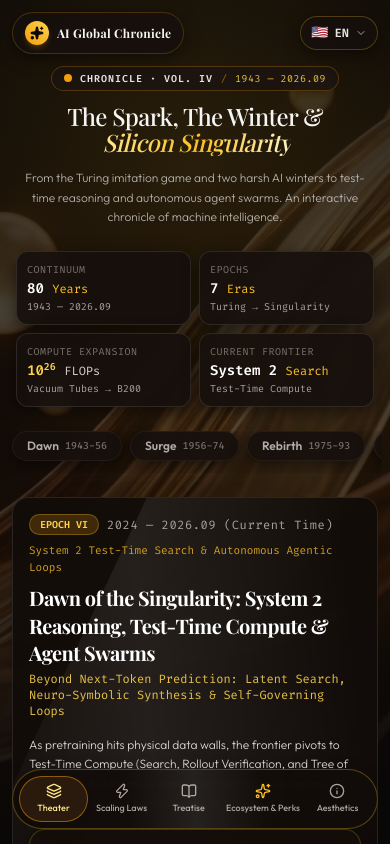
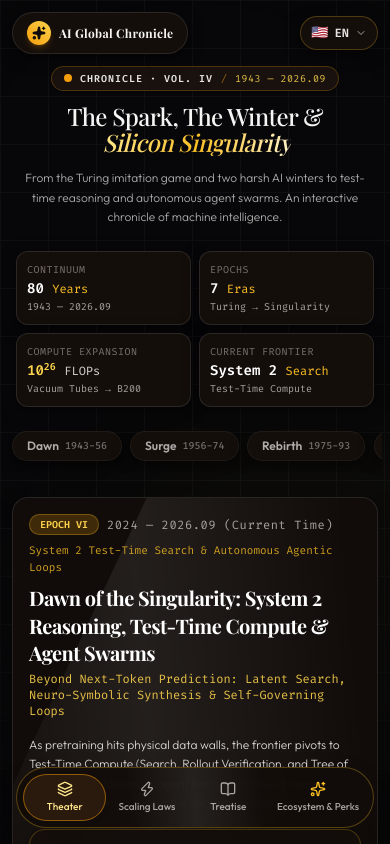
Before and after one commit to Mumumumuyi/ai-chronicle-2026, a React (Vite) app: page / in a window 390 px wide. Shown: the top 844 px of the page. Built offline with nearby package versions, Linux system fonts and the light colour scheme; a web font is replaced by a local one.

Commit message:
feat(design): complete architectural redesign and clean navigation

```diff
--- a/src/App.tsx
+++ b/src/App.tsx
@@ -4,7 +4,6 @@ import { LiquidEpochStage } from './components/LiquidEpochStage';
 import { LiquidParadigmWidget } from './components/LiquidParadigmWidget';
 import { ArticleReader } from './components/ArticleReader';
 import { MilestoneModal } from './components/MilestoneModal';
-import { AboutDesignHub } from './components/AboutDesignHub';
 import { AffiliateEcosystem } from './components/AffiliateEcosystem';
 import { AdminSecurityCheckpoint } from './components/admin/AdminSecurityCheckpoint';
 import { AdminDashboard } from './components/admin/AdminDashboard';
@@ -18,7 +17,6 @@ const AppContent: React.FC = () => {
   const [activeTab, setActiveTab] = useState<ActiveTab>('stage');
   const [activeEpochIndex, setActiveEpochIndex] = useState<number>(6); // Default to current 2024-2026 epoch
   const [activeMilestone, setActiveMilestone] = useState<Milestone | null>(null);
-  const [showAboutModal, setShowAboutModal] = useState<boolean>(false);
 
   // Sovereign Admin Vault State
   const [showAdminCheckpoint, setShowAdminCheckpoint] = useState<boolean>(false);
@@ -60,13 +58,8 @@ const AppContent: React.FC = () => {
 
   // 3. Track Tab Telemetry
   const handleTabChange = (tab: ActiveTab) => {
-    if (tab === 'about') {
-      setShowAboutModal(true);
-      recordVisitorLog({ path: '/about (关于编年史)' });
-    } else {
-      setActiveTab(tab);
-      recordVisitorLog({ path: `/${tab}` });
-    }
+    setActiveTab(tab);
+    recordVisitorLog({ path: `/${tab}` });
   };
 
   // 4. Track Milestone View Telemetry
@@ -82,7 +75,7 @@ const AppContent: React.FC = () => {
   // Keyboard navigation for epochs (ArrowLeft / ArrowRight)
   useEffect(() => {
     const handleKeyDown = (e: KeyboardEvent) => {
-      if (activeMilestone || showAboutModal || showAdminCheckpoint || showAdminDashboard || activeTab !== 'stage') return;
+      if (activeMilestone || showAdminCheckpoint || showAdminDashboard || activeTab !== 'stage') return;
       if (e.key === 'ArrowLeft' && activeEpochIndex > 0) {
         setActiveEpochIndex((prev) => prev - 1);
       } else if (e.key === 'ArrowRight' && activeEpochIndex < EPOCHS.length - 1) {
@@ -92,21 +85,30 @@ const AppContent: React.FC = () => {
 
     window.addEventListener('keydown', handleKeyDown);
     return () => window.removeEventListener('keydown', handleKeyDown);
-  }, [activeEpochIndex, activeMilestone, showAboutModal, showAdminCheckpoint, showAdminDashboard, activeTab]);
+  }, [activeEpochIndex, activeMilestone, showAdminCheckpoint, showAdminDashboard, activeTab]);
 
   return (
-    <div className="relative min-h-screen bg-[#0C0A09] text-[#F5F5F4] overflow-x-hidden selection:bg-amber-500/30 selection:text-amber-200">
-      {/* 1. Cinematic Warm Liquid Glass Image Background */}
-      <div className="fixed inset-0 z-0 pointer-events-none">
-        <img
-          src="./bg-warm-glass.jpg"
-          alt="Warm Liquid Glass Background"
-          className="w-full h-full object-cover object-center opacity-70 filter brightness-[0.75] contrast-[1.1] scale-105 transition-transform duration-1000"
+    <div className="relative min-h-screen bg-[#070709] text-[#F4F4F2] overflow-x-hidden selection:bg-amber-500/30 selection:text-amber-200">
+      {/* 1. Architectural Deep Void Canvas (Blueprint Grid + Ambient Radial Sheen) */}
+      <div className="fixed inset-0 z-0 pointer-events-none overflow-hidden">
+        {/* Subtle 48px Blueprint Coordinate Grid */}
+        <div
+          className="absolute inset-0 opacity-[0.035]"
+          style={{
+            backgroundImage: `linear-gradient(to right, #ffffff 1px, transparent 1px), linear-gradient(to bottom, #ffffff 1px, transparent 1px)`,
+            backgroundSize: '48px 48px'
+          }}
         />
-        {/* Warm Ambient Gradients */}
-        <div className="absolute inset-0 bg-gradient-to-b from-[#0C0A09]/60 via-[#0C0A09]/35 to-[#0C0A09]/95 hidden md:block md:backdrop-blur-[2px]" />
-        <div className="absolute inset-0 bg-gradient-to-b from-[#0C0A09]/80 via-[#0C0A09]/55 to-[#0C0A09]/95 md:hidden" />
-        <div className="absolute inset-0 bg-warm-hero" />
+        {/* Ethereal Warm Amber Atmosphere Glow */}
+        <div className="absolute -top-36 left-1/2 -translate-x-1/2 w-[900px] h-[550px] bg-gradient-to-b from-amber-500/12 via-amber-600/5 to-transparent rounded-full blur-3xl pointer-events-none" />
+        <div className="absolute top-1/2 -right-40 w-[500px] h-[500px] bg-amber-400/[0.025] rounded-full blur-3xl pointer-events-none" />
+        {/* Radial Edge Dark Vignette */}
+        <div
+          className="absolute inset-0 pointer-events-none"
+          style={{
+            background: 'radial-gradient(circle at 50% 30%, transparent 40%, rgba(7, 7, 9, 0.85) 100%)'
+          }}
+        />
       </div>
 
       {/* 2. Floating Liquid Glass Navbar */}
@@ -115,7 +117,6 @@ const AppContent: React.FC = () => {
         onTabChange={handleTabChange}
         activeEpochIndex={activeEpochIndex}
         onSelectEpoch={setActiveEpochIndex}
-        isAboutOpen={showAboutModal}
         onSecretTrigger={handleOpenAdmin}
       />
 
@@ -145,10 +146,6 @@ const AppContent: React.FC = () => {
         onClose={() => setActiveMilestone(null)}
       />
 
-      {showAboutModal && (
-        <AboutDesignHub onClose={() => setShowAboutModal(false)} />
-      )}
-
       {/* 5. Sovereign Admin Console Modals */}
       <AdminSecurityCheckpoint
         isOpen={showAdminCheckpoint}
@@ -164,12 +161,12 @@ const AppContent: React.FC = () => {
         onClose={() => setShowAdminDashboard(false)}
       />
 
-      {/* 6. Minimalist Ambient Footer */}
-      <footer className="relative z-10 border-t border-white/5 py-8 text-center text-stone-500 text-xs font-mono no-print">
-        <div className="max-w-6xl mx-auto px-4 flex flex-col sm:flex-row items-center justify-between gap-2">
-          <span>{t.footerCopyright}</span>
+      {/* 6. Minimalist Architectural Monograph Footer */}
+      <footer className="relative z-10 border-t border-white/[0.06] py-8 text-center text-stone-500 text-xs font-mono no-print">
+        <div className="max-w-6xl mx-auto px-4 flex flex-col sm:flex-row items-center justify-between gap-3">
+          <span className="text-stone-400">{t.footerCopyright}</span>
           <span className="text-amber-400/80">{t.footerDesignTag}</span>
-          <span>{t.footerNavHint}</span>
+          <span className="text-stone-500">{t.footerNavHint}</span>
         </div>
       </footer>
     </div>
--- a/src/components/LiquidEpochStage.tsx
+++ b/src/components/LiquidEpochStage.tsx
@@ -1,7 +1,6 @@
 import React from 'react';
 import { EPOCHS } from '../data/timelineData';
 import { Milestone } from '../types';
-import { MonetizationBanner } from './MonetizationBanner';
 import { ChevronLeft, ChevronRight, Sparkles, ArrowUpRight, Cpu, Compass, BookOpen } from 'lucide-react';
 import { useLanguage } from '../i18n/LanguageContext';
 import { getLocalizedEpoch } from '../data/timelineTranslations';
@@ -330,7 +329,7 @@ export const LiquidEpochStage: React.FC<LiquidEpochStageProps> = ({
             <div className="pt-2 flex justify-end">
               <button
                 onClick={onOpenReader}
-                className="liquid-glass-pill px-4 py-2 rounded-full text-xs font-mono text-amber-300 flex items-center space-x-1.5 hover:text-amber-100 transition-colors"
+                className="liquid-glass-pill px-4 py-2 rounded-full text-xs font-mono text-amber-300 flex items-center space-x-1.5 hover:text-amber-100 transition-colors border border-amber-400/25"
               >
                 <BookOpen className="w-3.5 h-3.5" />
                 <span>{t.readFullTreatise} →</span>
@@ -339,9 +338,6 @@ export const LiquidEpochStage: React.FC<LiquidEpochStageProps> = ({
           </div>
         </div>
       </div>
-
-      {/* Monetization & Commercial Sponsor Strip */}
-      <MonetizationBanner />
 
       {/* Dynamic Liquid Glass Scrubber Dock */}
       <div className="mt-8 liquid-glass rounded-full p-2.5 sm:p-3.5 flex items-center justify-between gap-4 shadow-xl border border-white/10">
--- a/src/components/Navbar.tsx
+++ b/src/components/Navbar.tsx
@@ -1,23 +1,21 @@
 import React, { useRef } from 'react';
-import { Sparkles, BookOpen, Layers, Zap, Info } from 'lucide-react';
+import { Sparkles, BookOpen, Layers, Zap } from 'lucide-react';
 import { useLanguage } from '../i18n/LanguageContext';
 import { LanguageDropdown } from './LanguageDropdown';
 
-export type ActiveTab = 'stage' | 'lab' | 'reader' | 'ecosystem' | 'about';
+export type ActiveTab = 'stage' | 'lab' | 'reader' | 'ecosystem';
 
 interface NavbarProps {
   activeTab: ActiveTab;
   onTabChange: (tab: ActiveTab) => void;
   activeEpochIndex: number;
   onSelectEpoch: (index: number) => void;
-  isAboutOpen?: boolean;
   onSecretTrigger?: () => void;
 }
 
 export const Navbar: React.FC<NavbarProps> = ({
   activeTab,
   onTabChange,
-  isAboutOpen = false,
   onSecretTrigger,
 }) => {
   const { t } = useLanguage();
@@ -47,7 +45,6 @@ export const Navbar: React.FC<NavbarProps> = ({
     { id: 'lab' as const, label: t.navLab, icon: Zap },
     { id: 'reader' as const, label: t.navReader, icon: BookOpen },
     { id: 'ecosystem' as const, label: t.navEcosystem, icon: Sparkles },
-    { id: 'about' as const, label: t.navAbout, icon: Info },
   ];
 
   return (
@@ -56,7 +53,7 @@ export const Navbar: React.FC<NavbarProps> = ({
         {/* Left: Brand Logo Pill */}
         <div
           onClick={handleLogoClick}
-          className="liquid-glass rounded-full px-3 sm:px-4 py-2 flex items-center space-x-2 sm:space-x-2.5 cursor-pointer hover:bg-white/10 transition-all select-none group flex-shrink-0"
+          className="liquid-glass rounded-full px-3.5 sm:px-4 py-2 flex items-center space-x-2 sm:space-x-2.5 cursor-pointer hover:bg-white/10 transition-all select-none group flex-shrink-0 border border-white/10"
           title="AI Chronicle"
         >
           <div className="w-6 h-6 rounded-full bg-gradient-to-tr from-amber-500 to-amber-300 flex items-center justify-center text-stone-950 shadow-md shadow-amber-500/20 group-hover:scale-105 transition-transform flex-shrink-0">
@@ -66,7 +63,7 @@ export const Navbar: React.FC<NavbarProps> = ({
             <span className="font-serif text-xs sm:text-sm font-semibold tracking-wide text-stone-100 group-hover:text-amber-300 transition-colors whitespace-nowrap">
               {t.brandTitle}
             </span>
-            <span className="text-[10px] font-mono px-2 py-0.5 rounded-full bg-amber-500/20 text-amber-300 border border-amber-400/30 whitespace-nowrap hidden lg:inline">
+            <span className="text-[10px] font-mono px-2 py-0.5 rounded-full bg-amber-500/15 text-amber-300 border border-amber-400/25 whitespace-nowrap hidden lg:inline">
               {t.brandSubtitle}
             </span>
           </div>
@@ -76,14 +73,14 @@ export const Navbar: React.FC<NavbarProps> = ({
         <nav className="hidden md:flex liquid-glass rounded-full p-1 items-center gap-1 flex-shrink-0 shadow-lg border border-white/10">
           {navItems.map((item) => {
             const Icon = item.icon;
-            const isActive = item.id === 'about' ? isAboutOpen : (activeTab === item.id && !isAboutOpen);
+            const isActive = activeTab === item.id;
             return (
               <button
                 key={item.id}
                 onClick={() => onTabChange(item.id)}
-                className={`px-3.5 py-1.5 rounded-full text-xs font-medium whitespace-nowrap transition-all flex items-center space-x-1.5 flex-shrink-0 select-none ${
+                className={`px-4 py-1.5 rounded-full text-xs font-medium whitespace-nowrap transition-all flex items-center space-x-1.5 flex-shrink-0 select-none ${
                   isActive
-                    ? 'liquid-glass-amber text-amber-200 font-semibold shadow-sm'
+                    ? 'liquid-glass-amber text-amber-200 font-semibold shadow-sm border border-amber-400/40'
                     : 'text-stone-300 hover:text-white hover:bg-white/5'
                 }`}
               >
@@ -103,23 +100,23 @@ export const Navbar: React.FC<NavbarProps> = ({
       {/* ======================================================== */}
       {/* NATIVE MOBILE FLOATING BOTTOM DOCK (< md screens)         */}
       {/* ======================================================== */}
-      <div className="fixed bottom-4 left-3 right-3 z-40 pointer-events-auto md:hidden flex justify-center no-print">
+      <div className="fixed bottom-4 left-4 right-4 z-40 pointer-events-auto md:hidden flex justify-center no-print">
         <nav className="w-full max-w-sm liquid-glass-strong rounded-full p-1.5 shadow-2xl border border-amber-400/30 flex items-center justify-around backdrop-blur-2xl glass-sheen">
           {navItems.map((item) => {
             const Icon = item.icon;
-            const isActive = item.id === 'about' ? isAboutOpen : (activeTab === item.id && !isAboutOpen);
+            const isActive = activeTab === item.id;
             return (
               <button
                 key={item.id}
                 onClick={() => onTabChange(item.id)}
-                className={`flex-1 py-1.5 px-1 rounded-full text-[10px] font-medium transition-all flex flex-col items-center justify-center gap-0.5 select-none ${
+                className={`flex-1 py-1.5 px-2 rounded-full text-[10px] font-medium transition-all flex flex-col items-center justify-center gap-0.5 select-none ${
                   isActive
                     ? 'liquid-glass-amber text-amber-200 font-bold shadow-md'
                     : 'text-stone-400 hover:text-stone-200'
                 }`}
               >
                 <Icon className={`w-4 h-4 flex-shrink-0 ${item.id === 'ecosystem' ? 'text-amber-400' : ''}`} />
-                <span className="truncate whitespace-nowrap text-[9px] sm:text-[10px]">{item.label}</span>
+                <span className="truncate whitespace-nowrap text-[10px]">{item.label}</span>
               </button>
             );
           })}
--- a/src/i18n/translations.ts
+++ b/src/i18n/translations.ts
@@ -11,7 +11,6 @@ export const TRANSLATIONS: Record<SupportedLanguage, TranslationDictionary> = {
     navLab: 'Scaling Laws',
     navReader: 'Treatise',
     navEcosystem: 'Ecosystem & Perks',
-    navAbout: 'Aesthetics',
 
     epochPills: [
       { label: 'Dawn', era: '1943-56' },
@@ -99,7 +98,6 @@ export const TRANSLATIONS: Record<SupportedLanguage, TranslationDictionary> = {
     navLab: '缩放律',
     navReader: '长卷',
     navEcosystem: '生态特权',
-    navAbout: '美学',
 
     epochPills: [
       { label: '黎明', era: '1943-56' },
@@ -187,7 +185,6 @@ export const TRANSLATIONS: Record<SupportedLanguage, TranslationDictionary> = {
     navLab: 'Leyes de Escala',
     navReader: 'Tratado',
     navEcosystem: 'Ecosistema',
-    navAbout: 'Estética',
 
     epochPills: [
       { label: 'Amanecer', era: '1943-56' },
@@ -275,7 +272,6 @@ export const TRANSLATIONS: Record<SupportedLanguage, TranslationDictionary> = {
     navLab: 'Skalierungsgesetze',
     navReader: 'Abhandlung',
     navEcosystem: 'Ökosystem',
-    navAbout: 'Ästhetik',
 
     epochPills: [
       { label: 'Morgengrauen', era: '1943-56' },
@@ -363,7 +359,6 @@ export const TRANSLATIONS: Record<SupportedLanguage, TranslationDictionary> = {
     navLab: 'Lois d’Échelle',
     navReader: 'Traité',
     navEcosystem: 'Écosystème',
-    navAbout: 'Esthétique',
 
     epochPills: [
       { label: 'Aube', era: '1943-56' },
--- a/src/i18n/types.ts
+++ b/src/i18n/types.ts
@@ -23,7 +23,6 @@ export interface TranslationDictionary {
   navLab: string;
   navReader: string;
   navEcosystem: string;
-  navAbout: string;
 
   // Epochs Nav Pills
   epochPills: { label: string; era: string }[];
--- a/src/index.css
+++ b/src/index.css
@@ -9,8 +9,8 @@
 body {
   margin: 0;
   padding: 0;
-  background-color: #0C0A09;
-  color: #F5F5F4;
+  background-color: #070709;
+  color: #F4F4F2;
   font-family: 'Outfit', -apple-system, BlinkMacSystemFont, 'Segoe UI', Roboto, sans-serif;
   overflow-x: hidden;
 }
@@ -22,13 +22,13 @@ body {
 }
 
 ::-webkit-scrollbar-track {
-  background: rgba(12, 10, 9, 0.8);
+  background: rgba(7, 7, 9, 0.95);
 }
 
 ::-webkit-scrollbar-thumb {
   background: rgba(245, 158, 11, 0.25);
   border-radius: 9999px;
-  border: 1px solid rgba(255, 255, 255, 0.1);
+  border: 1px solid rgba(255, 255, 255, 0.08);
 }
 
 ::-webkit-scrollbar-thumb:hover {
@@ -36,22 +36,20 @@ body {
 }
 
 /* -------------------------------------------------------------
-   LIQUID GLASS DESIGN SYSTEM (From Bloom & Equilibrium prompts)
-   Two-tier & Warm-tier CSS Glass-morphism via masked gradients
+   ARCHITECTURAL LIQUID GLASS DESIGN SYSTEM (From Second Brain Blueprints)
+   Tactile Brutalism, Hairline Borders & High Information Density
 ---------------------------------------------------------------- */
 
 @layer components {
-  /* Tier 1: Standard Liquid Glass */
+  /* Tier 1: Standard Architectural Glass */
   .liquid-glass {
-    background: rgba(28, 20, 15, 0.42);
-    background-blend-mode: luminosity;
-    -webkit-backdrop-filter: blur(20px) saturate(170%);
-    backdrop-filter: blur(20px) saturate(170%);
-    border: none;
+    background: rgba(18, 15, 13, 0.65);
+    -webkit-backdrop-filter: blur(20px) saturate(160%);
+    backdrop-filter: blur(20px) saturate(160%);
+    border: 1px solid rgba(255, 255, 255, 0.08);
     box-shadow:
-      inset 0 1px 1px rgba(255, 255, 255, 0.22),
-      inset 0 -1px 1px rgba(245, 158, 11, 0.12),
-      0 12px 32px 0 rgba(0, 0, 0, 0.35);
+      inset 0 1px 0 rgba(255, 255, 255, 0.1),
+      0 12px 32px 0 rgba(0, 0, 0, 0.5);
     position: relative;
     overflow: hidden;
   }
```
Also changed, not shown: src/components/AboutDesignHub.tsx (deleted, +0 -104 lines), 5 other files (tests, documents, lock files or other folders).
